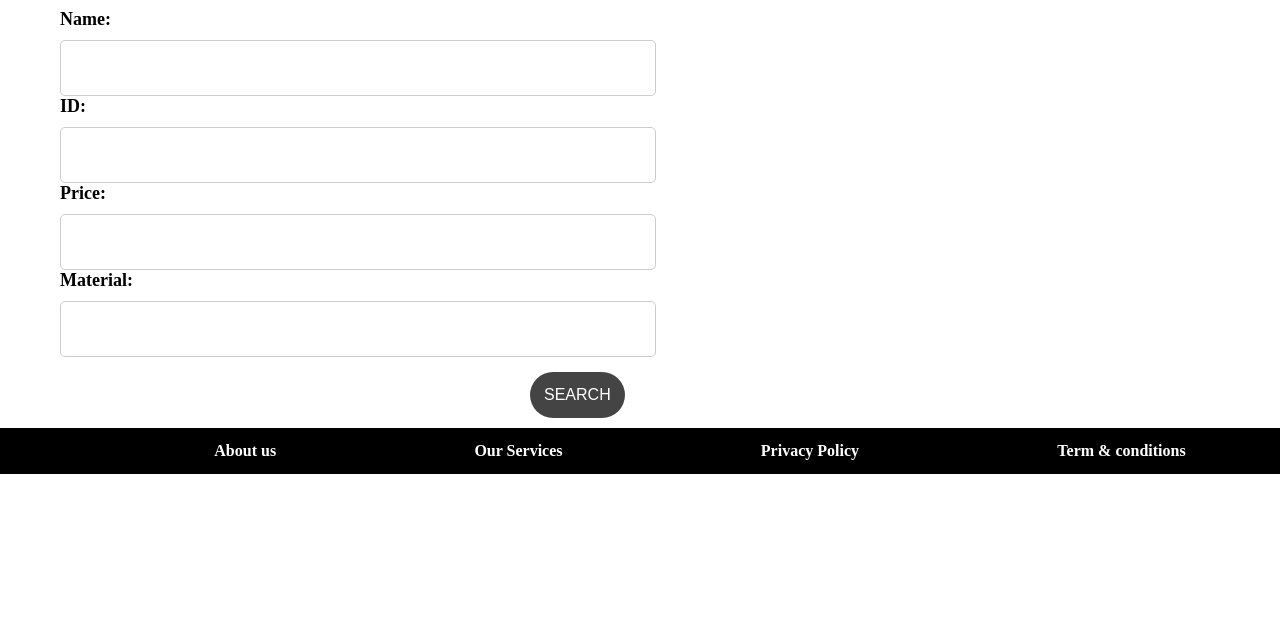
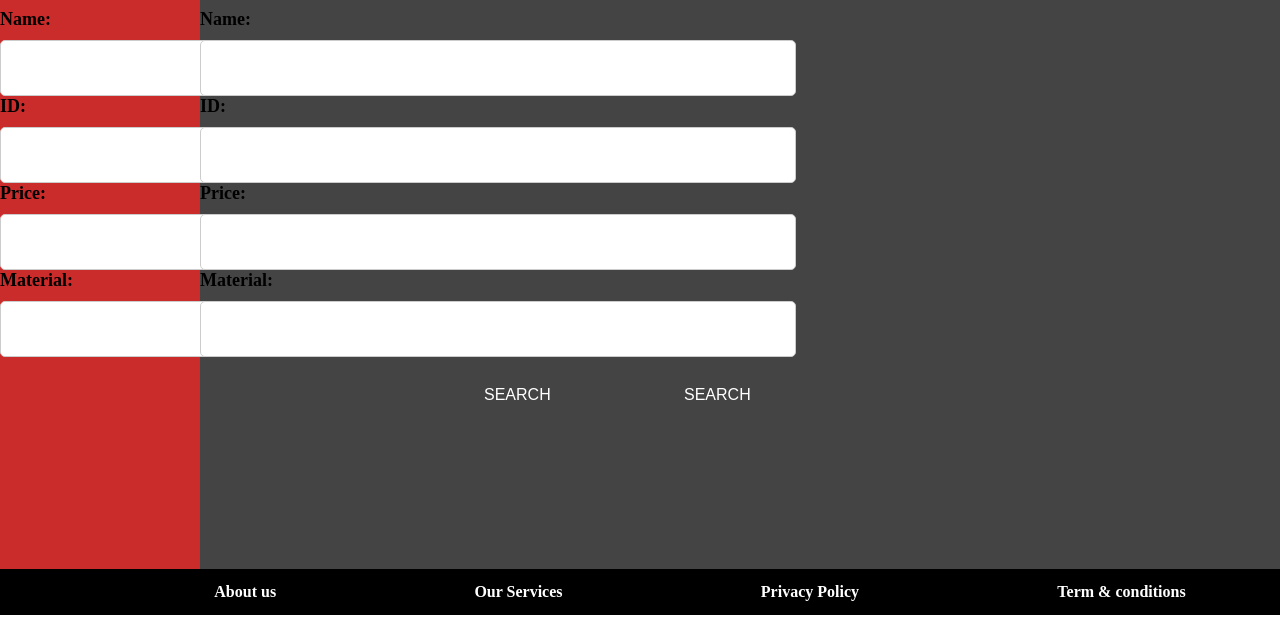
Before and after one commit to NWattanaboonma/Project_Web, a website: page testing/Front_end/Adv_search/Advance Search.html in a window 1280 px wide. Shown: the part 161-800 px from the top of the page. Drawn offline with Linux system fonts and the light colour scheme.

Commit message:
Advance editting on going

```diff
--- a/testing/Front_end/Adv_search/Advance Search.html
+++ b/testing/Front_end/Adv_search/Advance Search.html
@@ -12,7 +12,23 @@
 <body>
     <navbar-component></navbar-component>
     <nav class="bar"></nav>
+
 <div class="AdvanceSearch">
+    <div>
+        <from>
+            <label for="Advance_Search"><h1><b>Advance Search<br></h1></label>
+            <label for = "Name">Name: </label>
+            <input type = "text" id = "Name" name = "Name"><br>
+            <label for = "title">ID:</label>
+            <input type = "text" id = "ID" name = "ID"><br>
+            <label for = "Price">Price:</label>
+            <input type = "text" id = "Price" name = "Price"><br>
+            <label for = "publisher">Material:</label>
+            <input type = "text" id = "Material" name = "Material"><br>
+            <button type="submit">SEARCH</button>
+        </form>
+    </div>
+    <from>
         <label for="Advance_Search"><h1><b>Advance Search<br></h1></label>
         <label for = "Name">Name: </label>
         <input type = "text" id = "Name" name = "Name"><br>
@@ -23,7 +39,7 @@
         <label for = "publisher">Material:</label>
         <input type = "text" id = "Material" name = "Material"><br>
         <button type="submit">SEARCH</button>
-      </form>
+    </form>
 </div>
 </section>
 <footer-component></footer-component>
--- a/testing/Front_end/Adv_search/Search.css
+++ b/testing/Front_end/Adv_search/Search.css
@@ -1,18 +1,26 @@
 .AdvanceSearch {
-    margin-top: 20px;
-    margin-left: 60px;
+    /* margin-top: 20px;
+    margin-left: 60px; */
+    width: 1400px;
+    height: 650px;
+    display: flex;
+    background-color: #454444;
 }
 
 .bar {
     height: 50px;
 }
+.AdvanceSearch div{
+    background-color: #ca2b2b;
+    width: 200px;
+    height: 100%;
+}
 
-.AdvanceSearch form {
-    display: block;
-    margin-left: auto;
-    margin-right: auto;
-    max-width: 400px;
-    height: 800px;
+.AdvanceSearch  div form {
+
+}
+.AdvanceSearch section{
+    max-width: 50%;
 }
 
 .AdvanceSearch label {
```
